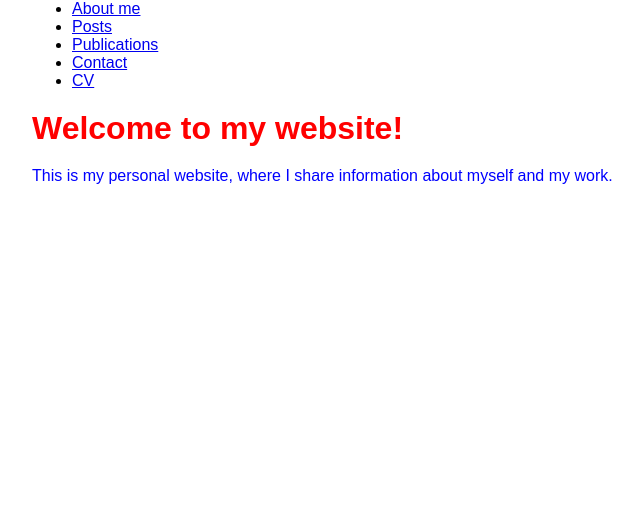
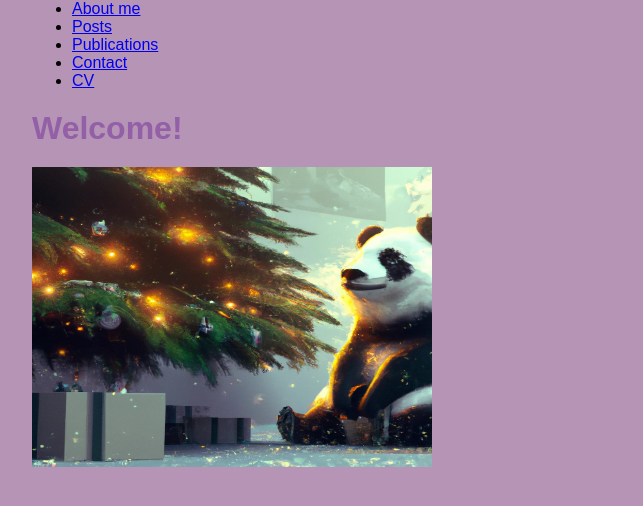
Before and after one commit to divaDseidnA/divadseidna.github.io, a plain HTML site: page index.html in a window 1280 px wide. Shown: the whole page, without its empty margins (208-851 px from the left). Drawn offline with Linux system fonts and the light colour scheme.

Commit message:
With panda, of course

```diff
--- a/index.html
+++ b/index.html
@@ -1,6 +1,6 @@
 <html>
   <head>
-    <title>David Nagy</title>
+    <title>Generative year!</title>
     <link rel="stylesheet" href="style.css">
   </head>
   <body>
@@ -13,7 +13,7 @@
         <li><a href="cv.html">CV</a></li>
       </ul>
     </nav>
-    <h1>Welcome to my website!</h1>
-    <p>This is my personal website, where I share information about myself and my work.</p>
+    <h1>Welcome!</h1>
+    <img src="panda.jpg" width="400" height="300">
   </body>
 </html>
--- a/style.css
+++ b/style.css
@@ -1,14 +1,15 @@
 body {
   font-family: Arial, sans-serif;
-  background-color: #FFFFFF; /* white */
+  background-color: #B594B6; /* white */
   width: 800px;
   margin: 0 auto; /* center the content */}
 
 h1 {
-  color: #FF0000; /* red */
+  color: #935FA7; /* red */
   margin: 20px 0; /* add space above and below the heading */
 }
 
 p {
-  color: #0000FF; /* blue */
+  color: #A9FBC3; /* blue */
 }
+wolgnr
```
Also changed, not shown: panda.jpg (added).
